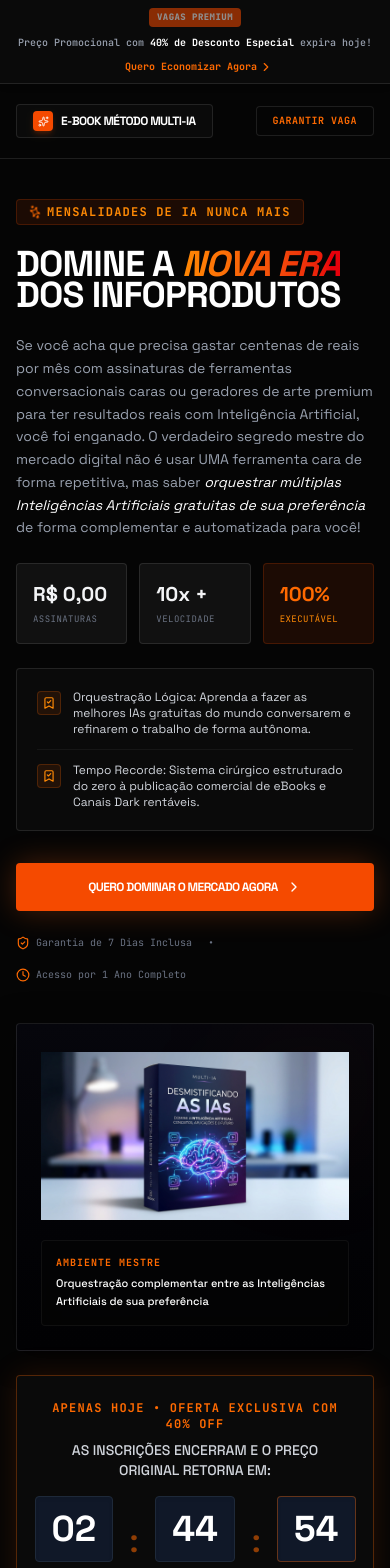
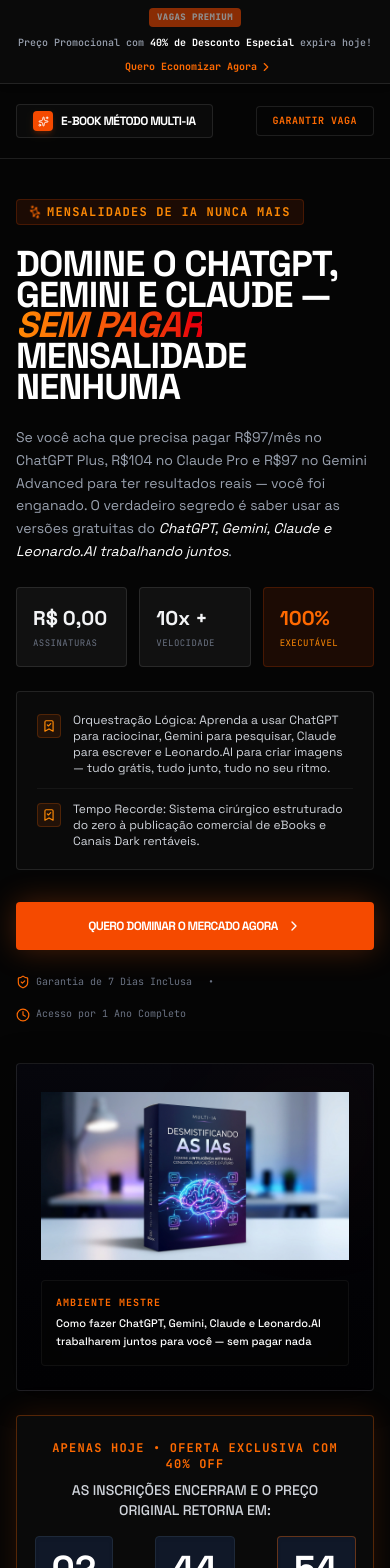
Before and after one commit to idsystems17/landing-page-Multi-IA, a React (Vite) app: page / in a window 390 px wide. Shown: the top 1568 px of the page. Built offline with nearby package versions, Linux system fonts and the light colour scheme.

Commit message:
feat: update copy and value proposition for Landing Page

```diff
--- a/index.html
+++ b/index.html
@@ -3,7 +3,7 @@
   <head>
     <meta charset="UTF-8" />
     <meta name="viewport" content="width=device-width, initial-scale=1.0" />
-    <title>My Google AI Studio App</title>
+    <title>Método Multi-IA — Use ChatGPT, Gemini e Claude Gratuitamente para Criar Infoprodutos</title>
     <!-- Google tag (gtag.js) -->
     <script async src="https://www.googletagmanager.com/gtag/js?id=AW-18221019664"></script>
     <script>
--- a/src/App.tsx
+++ b/src/App.tsx
@@ -108,12 +108,11 @@
           </div>
 
           <h1 className="text-4xl md:text-7xl font-black text-white leading-[0.85] tracking-tight uppercase">
-            DOMINE A <span className="text-transparent bg-clip-text bg-gradient-to-r from-orange-400 to-red-600 italic">NOVA ERA</span> DOS INFOPRODUTOS
+            DOMINE O CHATGPT, GEMINI E CLAUDE — <span className="text-transparent bg-clip-text bg-gradient-to-r from-orange-400 to-red-600 italic">SEM PAGAR</span> MENSALIDADE NENHUMA
           </h1>
 
           <p className="text-gray-400 text-sm md:text-base font-light leading-relaxed max-w-xl">
-            Se você acha que precisa gastar centenas de reais por mês com assinaturas de <strong>ferramentas conversacionais caras ou geradores de arte premium</strong> para ter resultados reais com Inteligência Artificial, você foi enganado.
-            O verdadeiro segredo mestre do mercado digital não é usar UMA ferramenta cara de forma repetitiva, mas saber <strong className="text-white italic">orquestrar múltiplas Inteligências Artificiais gratuitas de sua preferência</strong> de forma complementar e automatizada para você!
+            Se você acha que precisa pagar <strong>R$97/mês no ChatGPT Plus, R$104 no Claude Pro e R$97 no Gemini Advanced</strong> para ter resultados reais — você foi enganado. O verdadeiro segredo é saber usar as versões gratuitas do <strong className="text-white italic">ChatGPT, Gemini, Claude e Leonardo.AI trabalhando juntos</strong>.
           </p>
 
           <div className="grid grid-cols-3 gap-3">
@@ -137,7 +136,7 @@
                 <BookmarkCheck size={14} />
               </div>
               <p className="text-xs md:text-sm text-gray-300 font-light">
-                <strong>Orquestração Lógica:</strong> Aprenda a fazer as melhores IAs gratuitas do mundo conversarem e refinarem o trabalho de forma autônoma.
+                <strong>Orquestração Lógica:</strong> Aprenda a usar ChatGPT para raciocinar, Gemini para pesquisar, Claude para escrever e Leonardo.AI para criar imagens — tudo grátis, tudo junto, tudo no seu ritmo.
               </p>
             </div>
 
@@ -192,7 +191,7 @@
 
             <div className="w-full text-left space-y-1 bg-[#050505]/70 backdrop-blur-sm rounded-sm p-3.5 border border-white/5 mt-4">
               <span className="text-[10px] text-orange-500 uppercase font-mono font-bold tracking-widest block">AMBIENTE MESTRE</span>
-              <p className="text-[11px] text-white font-medium">Orquestração complementar entre as Inteligências Artificiais de sua preferência</p>
+              <p className="text-[11px] text-white font-medium">Como fazer ChatGPT, Gemini, Claude e Leonardo.AI trabalharem juntos para você — sem pagar nada</p>
             </div>
           </div>
 
@@ -215,7 +214,7 @@
             </h3>
 
             <p className="text-gray-400 text-sm md:text-base font-light leading-relaxed">
-              O modelo de mentores saturados é sempre o mesmo: eles tentam te vender que você necessita de centenas de reais em assinaturas mensais de ferramentas de chat premium ou geradores de áudio e vídeo pagos com IA para começar a faturar.
+              O modelo de mentores saturados é sempre o mesmo: eles tentam te vender ChatGPT Plus, Jasper, Midjourney e ElevenLabs pagos — somando R$400 a R$600 por mês — só para você começar. Mentira. O ChatGPT gratuito, o Gemini gratuito, o Claude gratuito e o Leonardo.AI gratuito fazem tudo isso juntos, sem gastar um centavo.
             </p>
 
             <blockquote className="border-l-4 border-orange-500 pl-4 py-1.5 italic text-xs md:text-sm text-gray-300 bg-white/5 rounded-r-sm">
@@ -345,6 +344,9 @@
             <h3 className="text-xl md:text-3xl font-black text-white tracking-tight uppercase leading-tight leading-none">
               Diga Adeus às Mensalidades das IAs <span className="text-transparent bg-clip-text bg-gradient-to-r from-orange-400 to-red-500 italic">Hoje</span>
             </h3>
+            <p className="text-orange-400 text-xs md:text-sm font-medium leading-relaxed font-sans font-semibold">
+              Chega de pagar R$97 no ChatGPT Plus, R$104 no Claude Pro ou R$52 no Midjourney. Com o Método Multi-IA você usa ChatGPT, Gemini, Claude e Leonardo.AI — todos gratuitos — orquestrados para trabalhar por você.
+            </p>
             <p className="text-gray-400 text-xs md:text-sm font-light leading-relaxed font-sans">
               Garanta acesso a todo o material do e-book por apenas uma parcela única de <strong className="text-white whitespace-nowrap">R$ 98,00</strong>. Orquestre as Inteligências Artificiais gratuitas de sua preferência e potencialize suas vendas em tempo recorde!
             </p>
--- a/src/components/ModulesAccordion.tsx
+++ b/src/components/ModulesAccordion.tsx
@@ -7,7 +7,7 @@
       id: 1,
       number: "01",
       title: "Fundamentos Multi-IA",
-      subtitle: "O Segredo da Orquestração: Por Que Uma IA Só Não Basta. Aprenda a criar um funil de IAs gratuitas para automatizar tarefas lógicas.",
+      subtitle: "Por que usar só o ChatGPT não basta — e como combinar ChatGPT, Gemini, Claude e Leonardo.AI gratuitamente para produzir 10x mais rápido.",
       icon: Layers,
       color: "from-orange-600/20 to-red-500/10",
       accent: "text-orange-400",
--- a/src/components/RoadmapGenerator.tsx
+++ b/src/components/RoadmapGenerator.tsx
@@ -32,7 +32,7 @@
             Gerador de Roadmap Multi-IA
           </h3>
           <p className="text-gray-400 text-xs md:text-sm font-sans font-light leading-relaxed max-w-2xl">
-            Amostra estática do planejador inteligente. Adquira o e-book interativo para ter acesso à ferramenta real que gera cronogramas customizados, estruturas passo a passo e orquestrações de IA personalizadas para o seu nicho.
+            Amostra estática do planejador inteligente. Informe seu nicho e receba um roadmap personalizado dizendo qual IA gratuita usar em cada etapa — ChatGPT, Gemini, Claude ou Leonardo.AI — com os prompts prontos para cada uma.
           </p>
         </div>
 
@@ -156,7 +156,12 @@
                 </span>
 
                 <div className="flex flex-wrap gap-2">
-                  {["IA de Copywriting (Grátis)", "IA de Redação (Grátis)", "IA de Arte Estética (Grátis)", "IA de Pesquisa Factual (Grátis)"].map((aiName) => (
+                  {[
+                    "IA de Copywriting (Grátis • ChatGPT 4o gratuito)",
+                    "IA de Redação (Grátis • Claude gratuito)",
+                    "IA de Arte Estética (Grátis • Leonardo.AI gratuito)",
+                    "IA de Pesquisa Factual (Grátis • Gemini gratuito / Perplexity gratuito)"
+                  ].map((aiName) => (
                     <span
                       key={aiName}
                       className="bg-[#0c0c1b] border border-white/5 rounded-full px-3.5 py-1 text-[10px] font-mono text-gray-400 leading-none flex items-center gap-1.5"
```
